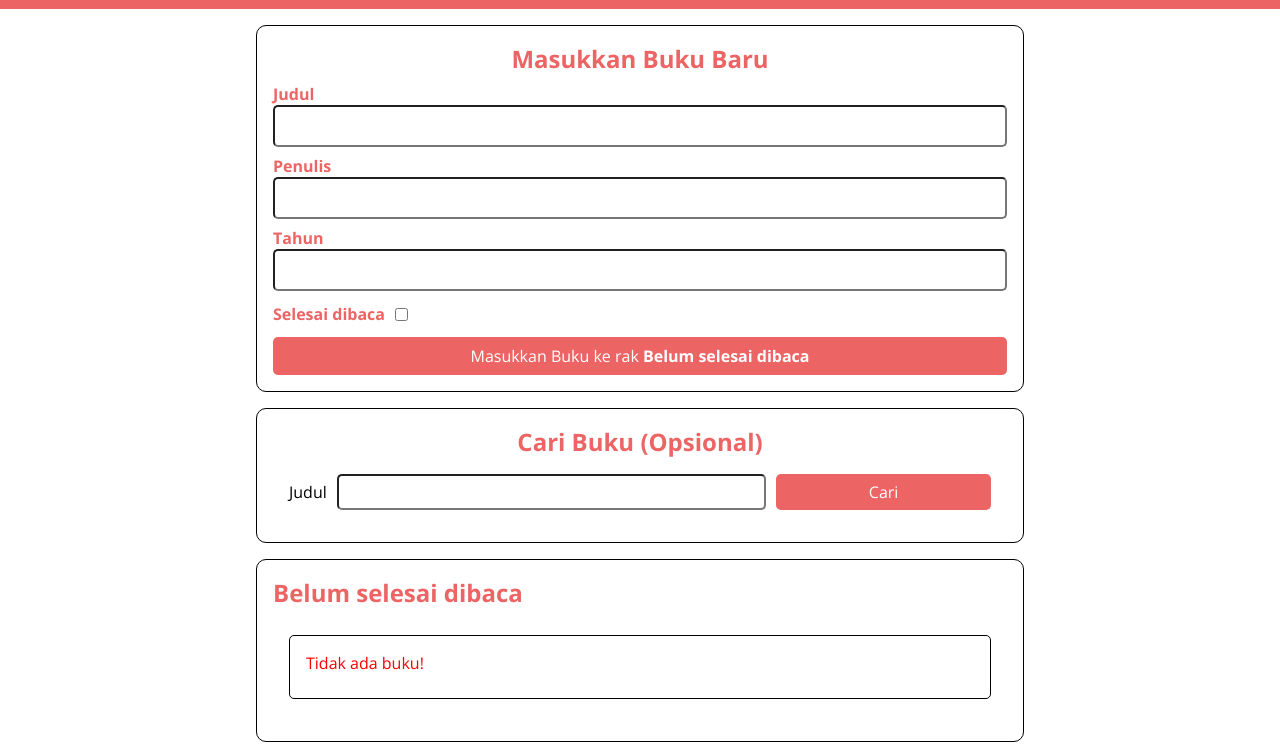
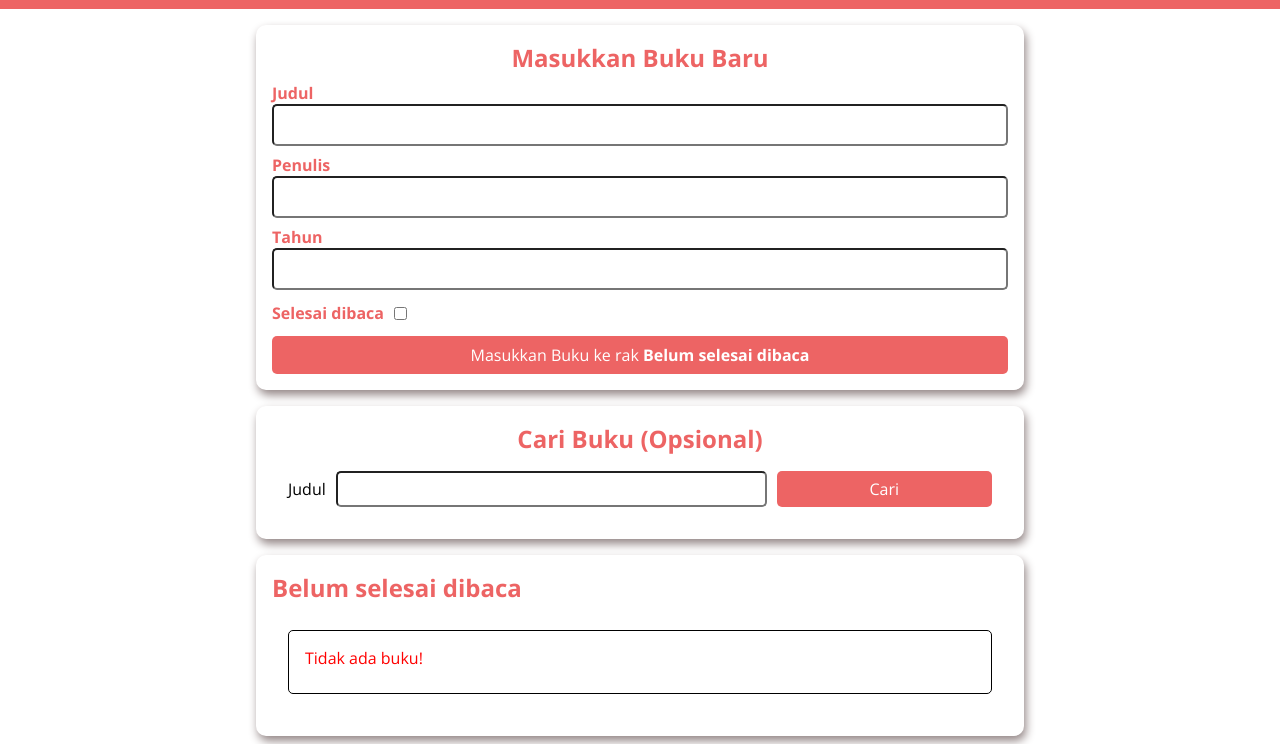
Before and after one commit to Deri-Kurniawan/SIB-Bookshelf-Apps-Submission, a plain HTML site: page index.html in a window 1280 px wide. Shown: the part 58-802 px from the top of the page. Drawn offline with nearby package versions, Linux system fonts and the light colour scheme.

Commit message:
update theme color

```diff
--- a/style.css
+++ b/style.css
@@ -36,7 +36,7 @@ main {
     display: flex;
     flex-direction: column;
     padding: 16px;
-    border: 1px solid black;
+    box-shadow: 2px 5px 10px rgb(148, 135, 135);
     border-radius: 10px;
 }
 
@@ -71,8 +71,6 @@ main {
     border-radius: 5px;
 }
 
-
-
 .input_section>form>.input>label {
     color: rgb(237, 100, 100);
     font-weight: bold;
@@ -96,7 +94,7 @@ main {
     flex-direction: column;
     align-items: center;
     padding: 16px;
-    border: 1px solid black;
+    box-shadow: 2px 5px 10px rgb(148, 135, 135);
     border-radius: 10px;
 }
 
@@ -132,9 +130,9 @@ main {
 
 .book_shelf {
     margin: 16px 0 0 0;
-    border: 1px solid black;
     padding: 16px;
     border-radius: 10px;
+    box-shadow: 2px 5px 10px rgb(148, 135, 135);
 }
 
 .book_shelf>h2 {
@@ -174,3 +172,8 @@ p {
     background-color: rgb(237, 100, 100);
     color: white;
 }
+
+#bookSubmit:hover,
+#searchSubmit:hover {
+    background-color: rgba(237, 100, 100, 0.87);
+}
```
